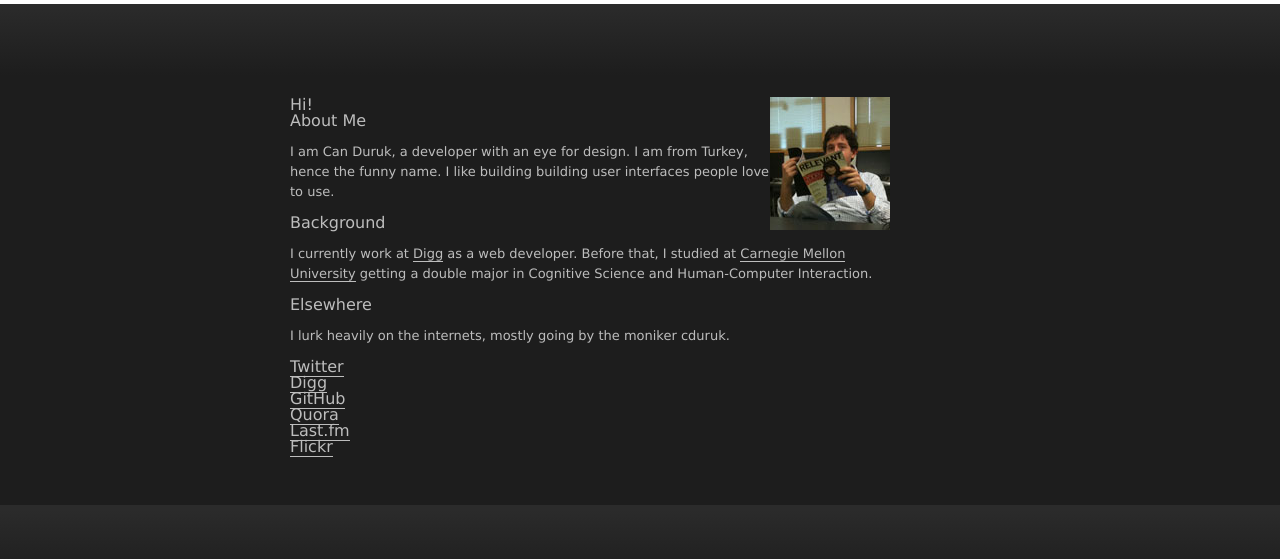
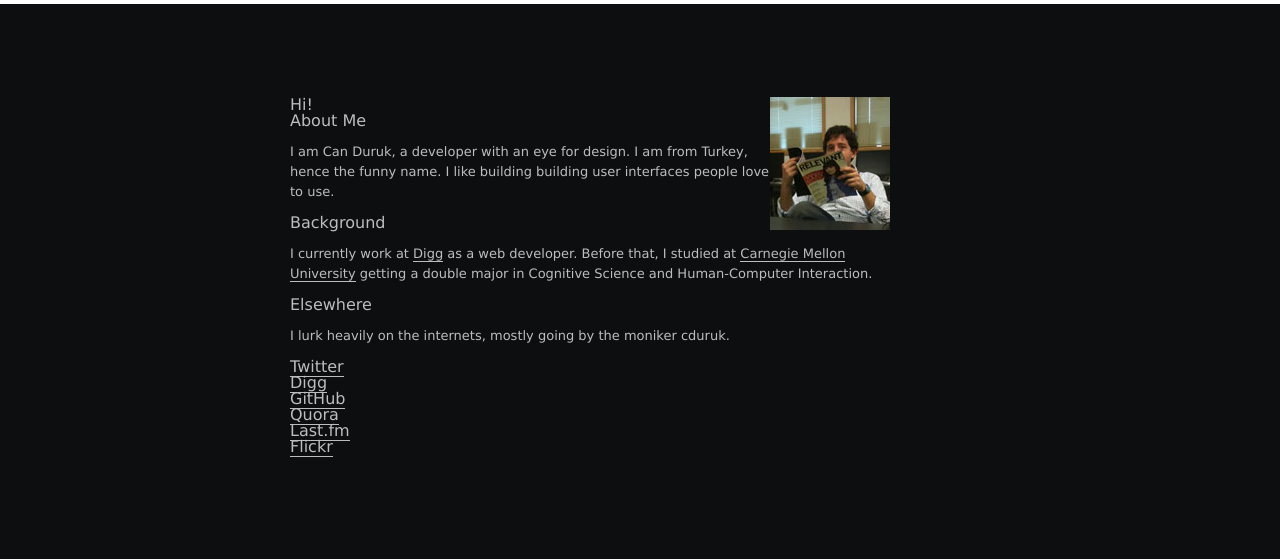
Before and after one commit to cduruk/old.cduruk.github.com, a Jekyll site: the page built from about/index.md, in a window 1280 px wide. Shown: the top 559 px of the page. Built offline with Jekyll 4.4.1, drawn with Linux system fonts in a browser that asks for light colours; Markdown is read by kramdown in place of the engine named in the settings.

Commit message:
nicer colors

```diff
--- a/static/css/screen.css
+++ b/static/css/screen.css
@@ -1,8 +1,5 @@
 body {
-  background: #2b2b2b;
-  background: -webkit-linear-gradient(top, #2b2b2b 1%,#1d1d1d 15%);
-  background: -moz-linear-gradient(top, #2b2b2b 1%,#1d1d1d 15%);
-  background: linear-gradient(top, #2b2b2b 1%,#1d1d1d 15%);
+  background: #0d0e0f;
   color: #bdbdbd;
   font-family: 'Lucida Grande', sans-serif;
   margin: 0 0 50px 0;
```
